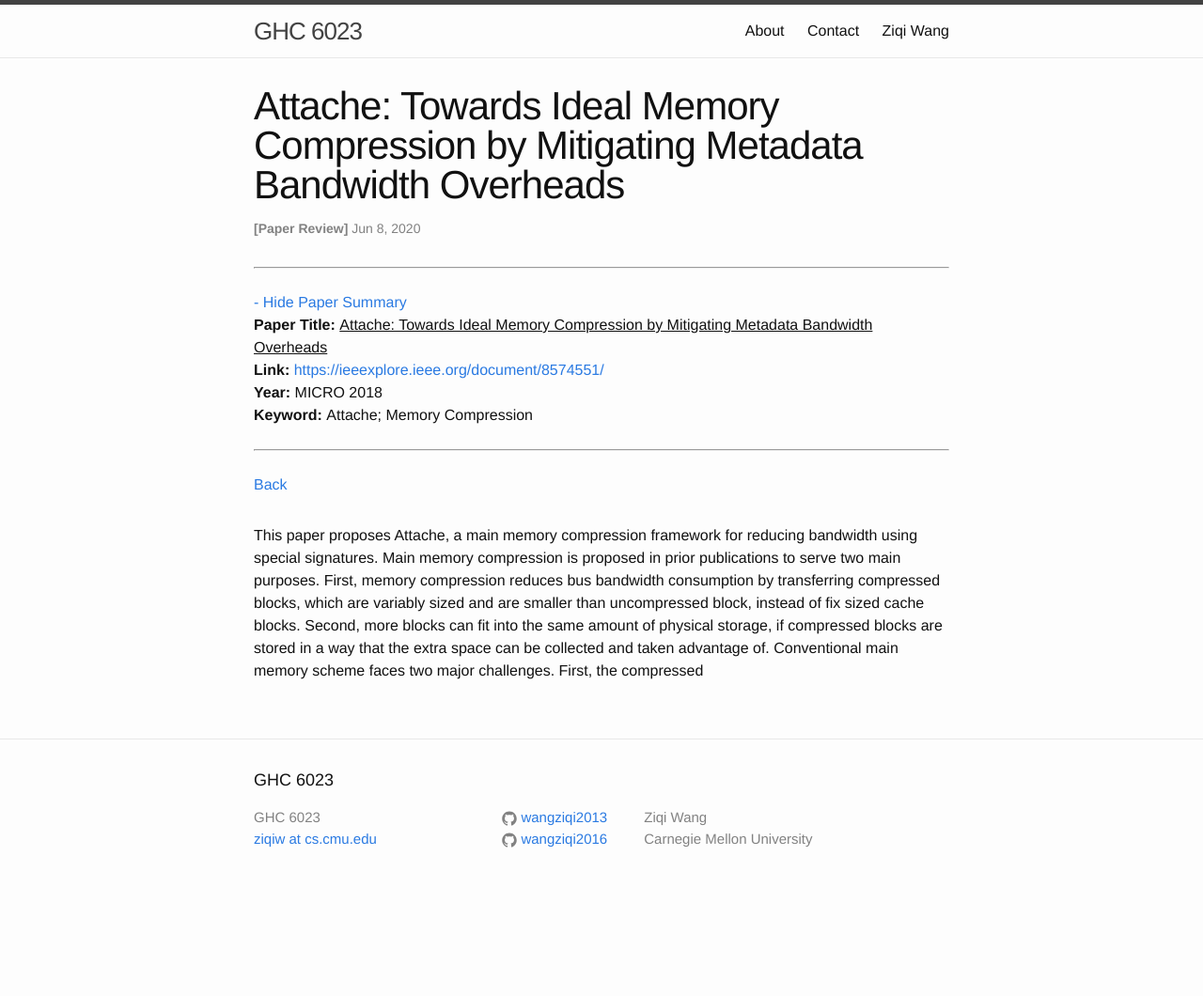
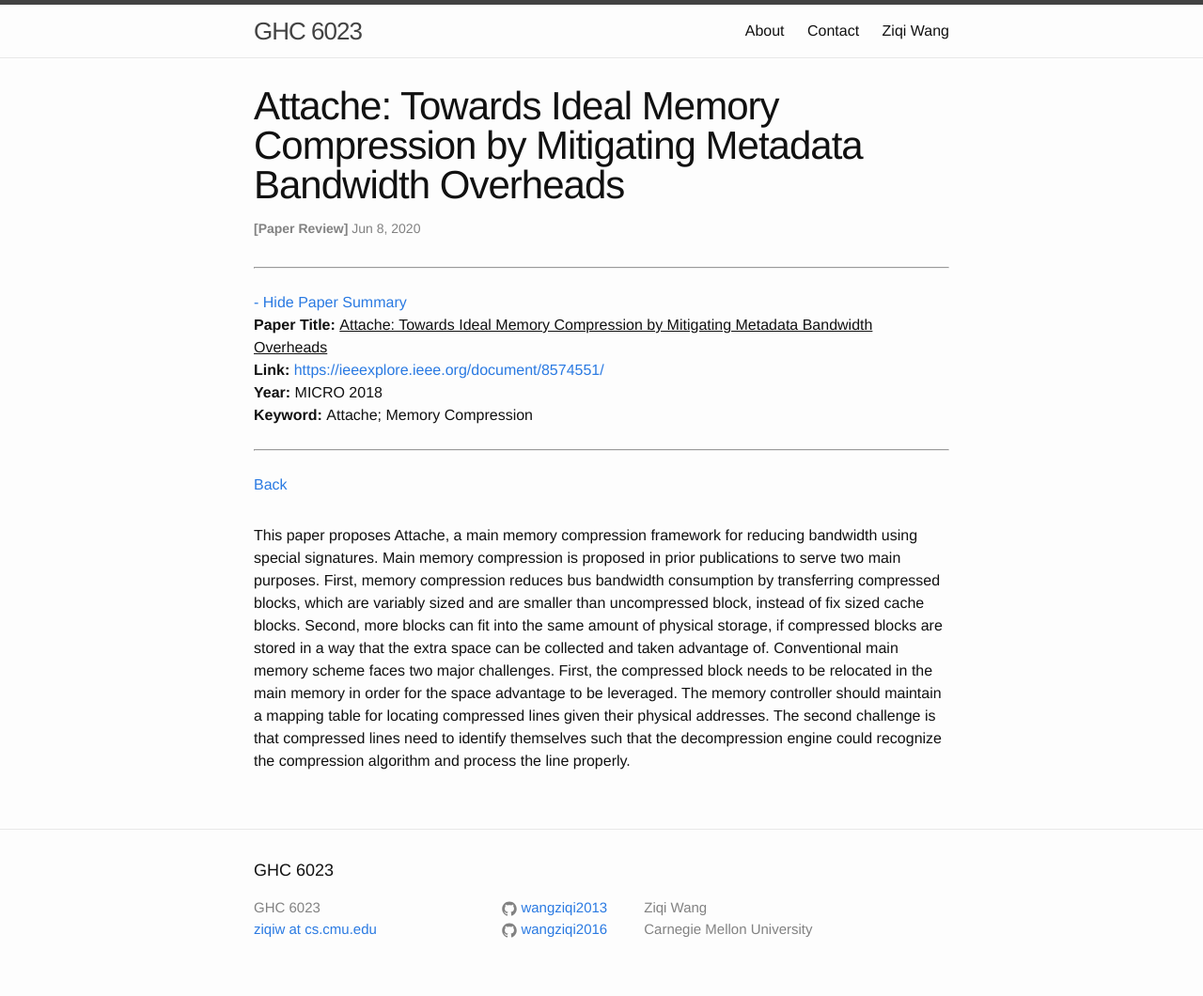
Before and after one commit to wangziqi2013/wangziqi2013.github.io, a Jekyll site: the page built from _posts/2020-06-08-attache.markdown, in a window 1280 px wide. Shown: the whole page at 94% size. Built offline with Jekyll 4.4.1, drawn with Linux system fonts in a browser that asks for light colours; before the commit the page ends 964 px from its top, so only the background shows below that.

Commit message:
Adding challenges

```diff
--- a/_posts/2020-06-08-attache.markdown
+++ b/_posts/2020-06-08-attache.markdown
@@ -18,4 +18,8 @@ Main memory compression is proposed in prior publications to serve two main purp
 reduces bus bandwidth consumption by transferring compressed blocks, which are variably sized and are smaller than
 uncompressed block, instead of fix sized cache blocks. Second, more blocks can fit into the same amount of physical
 storage, if compressed blocks are stored in a way that the extra space can be collected and taken advantage of.
-Conventional main memory scheme faces two major challenges. First, the compressed
+Conventional main memory scheme faces two major challenges. First, the compressed block needs to be relocated in the
+main memory in order for the space advantage to be leveraged. The memory controller should maintain a mapping table
+for locating compressed lines given their physical addresses. The second challenge is that compressed lines need to
+identify themselves such that the decompression engine could recognize the compression algorithm and process the
+line properly.
```
